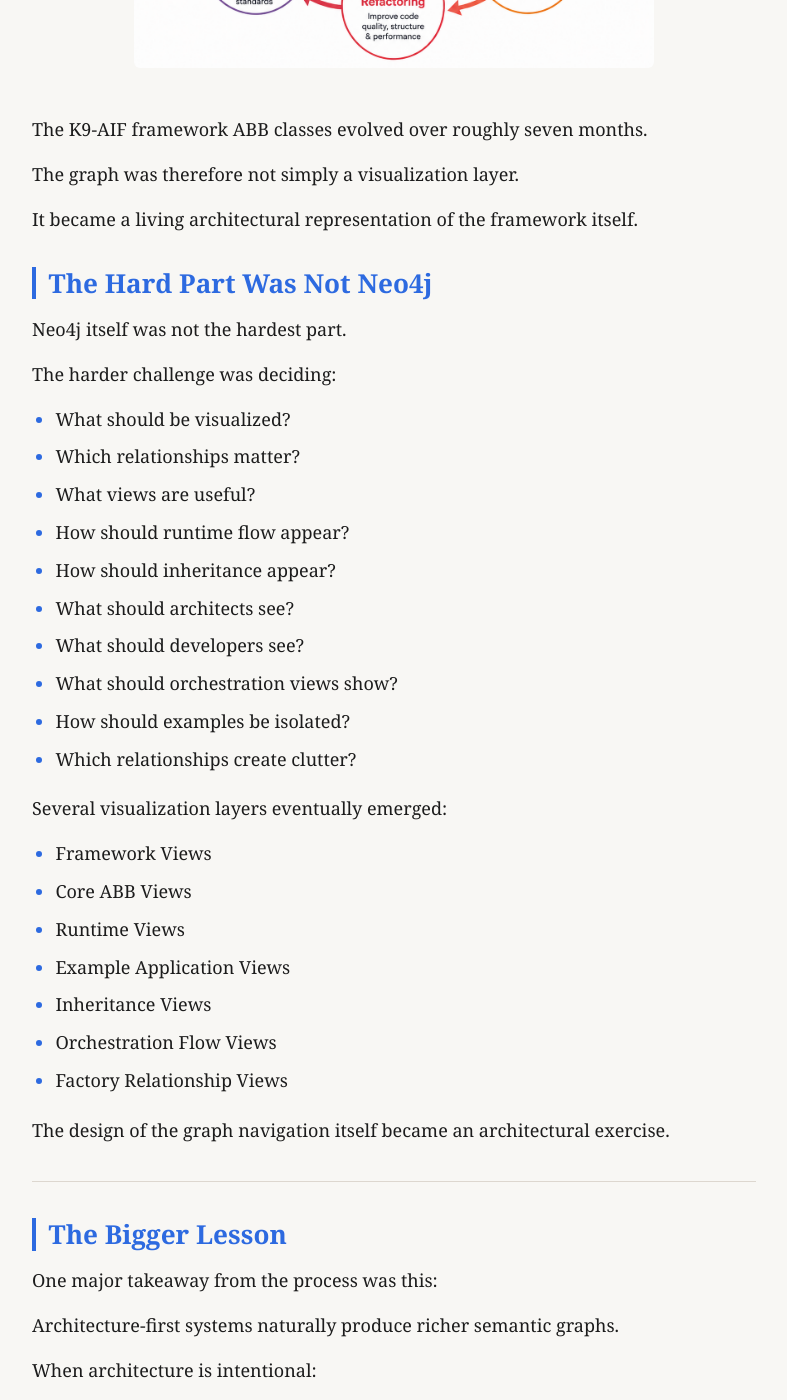
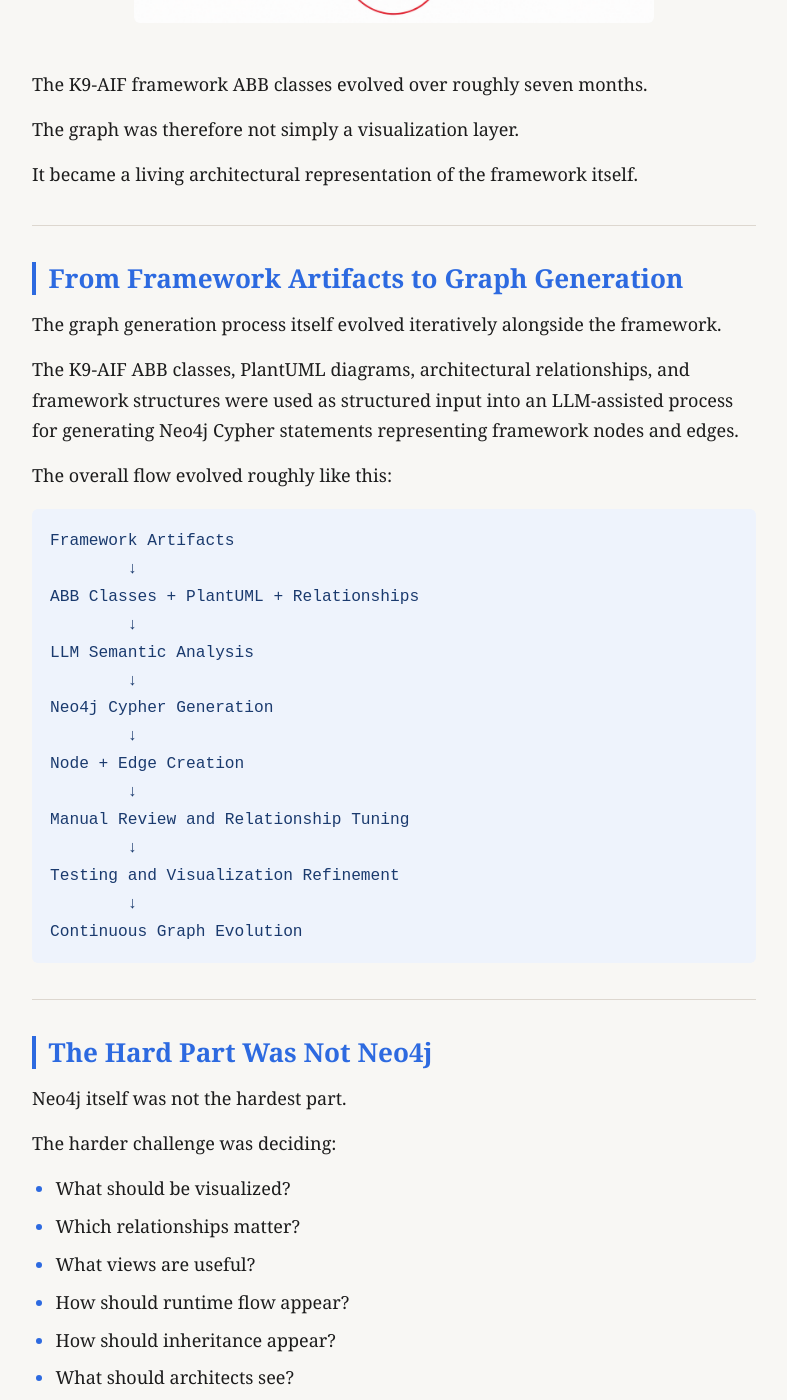
Before and after one commit to k9aif/k9-aif-blogs, a Jekyll site: the page built from _posts/2026-05-08-how-graph-was-created.md, in a window 1280 px wide and 1400 px high, scrolled down 1154 px. Shown: the whole window, without its empty margins (246-1033 px from the left). Built offline with Jekyll 4.4.1, drawn with Linux system fonts in a browser that asks for light colours; our own code applies the rules of GitHub Pages for plain Markdown files; some of the changed text lies outside the part shown.

Commit message:
added section

````diff
--- a/_posts/2026-05-08-how-graph-was-created.md
+++ b/_posts/2026-05-08-how-graph-was-created.md
@@ -11,16 +11,13 @@ tags:
   - OOD
   - OOP
   - Enterprise Architecture
-
 ---
 
 One of the most interesting parts of the K9-AIF journey was not just building the framework itself — but visualizing it.
 
 The result eventually became:
 
-Live Graph:
-
-[https://graph.k9x.ai](https://graph.k9x.ai)
+Live Graph: [https://graph.k9x.ai](https://graph.k9x.ai)
 
 A live graph visualization of the K9-AIF framework structure, relationships, runtime components, orchestration layers, and example applications.
 
@@ -45,6 +42,35 @@ The K9-AIF framework ABB classes evolved over roughly seven months.
 The graph was therefore not simply a visualization layer.
 
 It became a living architectural representation of the framework itself.
+
+---
+
+## From Framework Artifacts to Graph Generation
+
+The graph generation process itself evolved iteratively alongside the framework.
+
+The K9-AIF ABB classes, PlantUML diagrams, architectural relationships, and framework structures were used as structured input into an LLM-assisted process for generating Neo4j Cypher statements representing framework nodes and edges.
+
+The overall flow evolved roughly like this:
+
+```text
+Framework Artifacts
+        ↓
+ABB Classes + PlantUML + Relationships
+        ↓
+LLM Semantic Analysis
+        ↓
+Neo4j Cypher Generation
+        ↓
+Node + Edge Creation
+        ↓
+Manual Review and Relationship Tuning
+        ↓
+Testing and Visualization Refinement
+        ↓
+Continuous Graph Evolution
+```
+---
 
 ## The Hard Part Was Not Neo4j
 
````
Also changed, not shown: other parts of _posts/2026-05-08-how-graph-was-created.md (+2 -6 lines).
